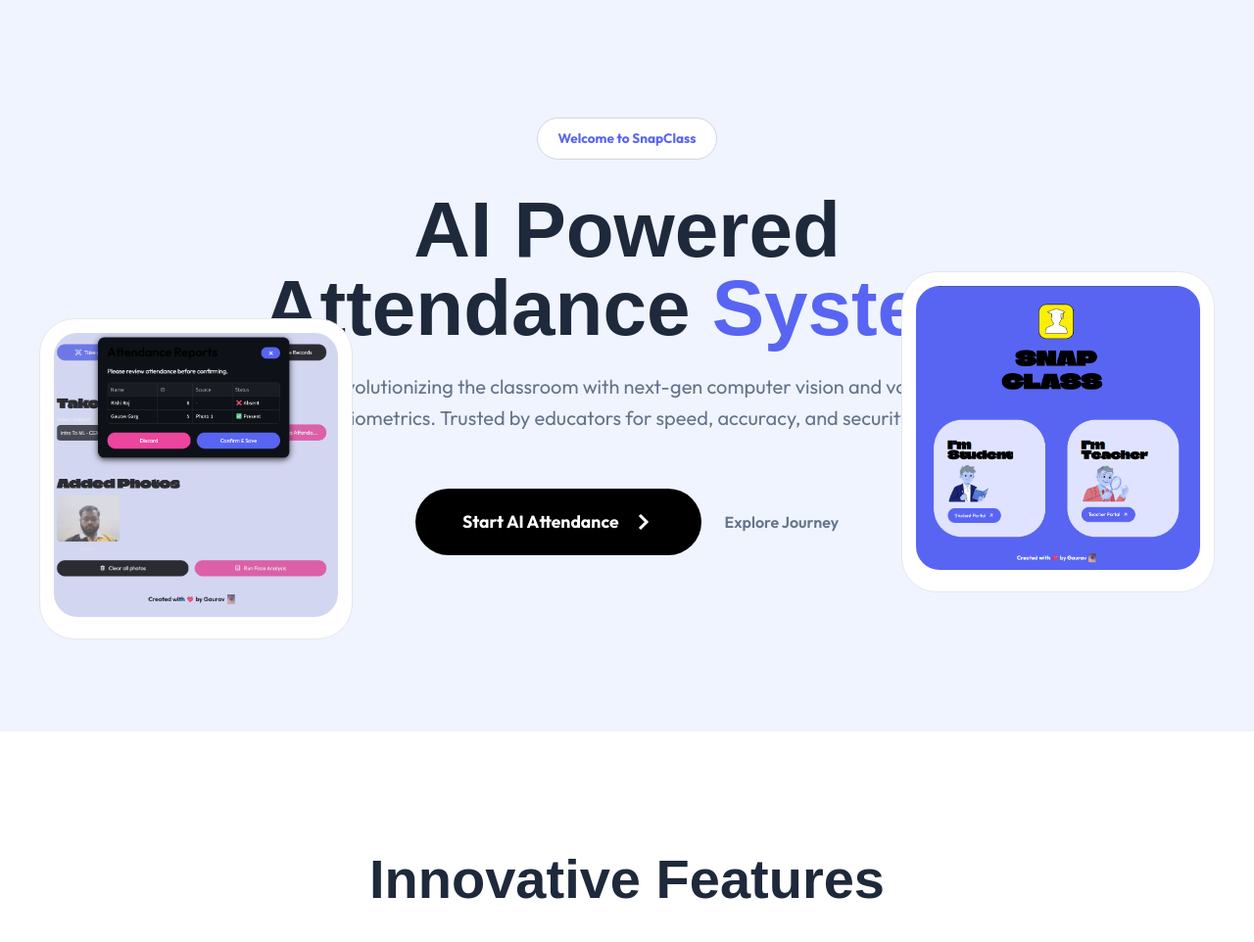
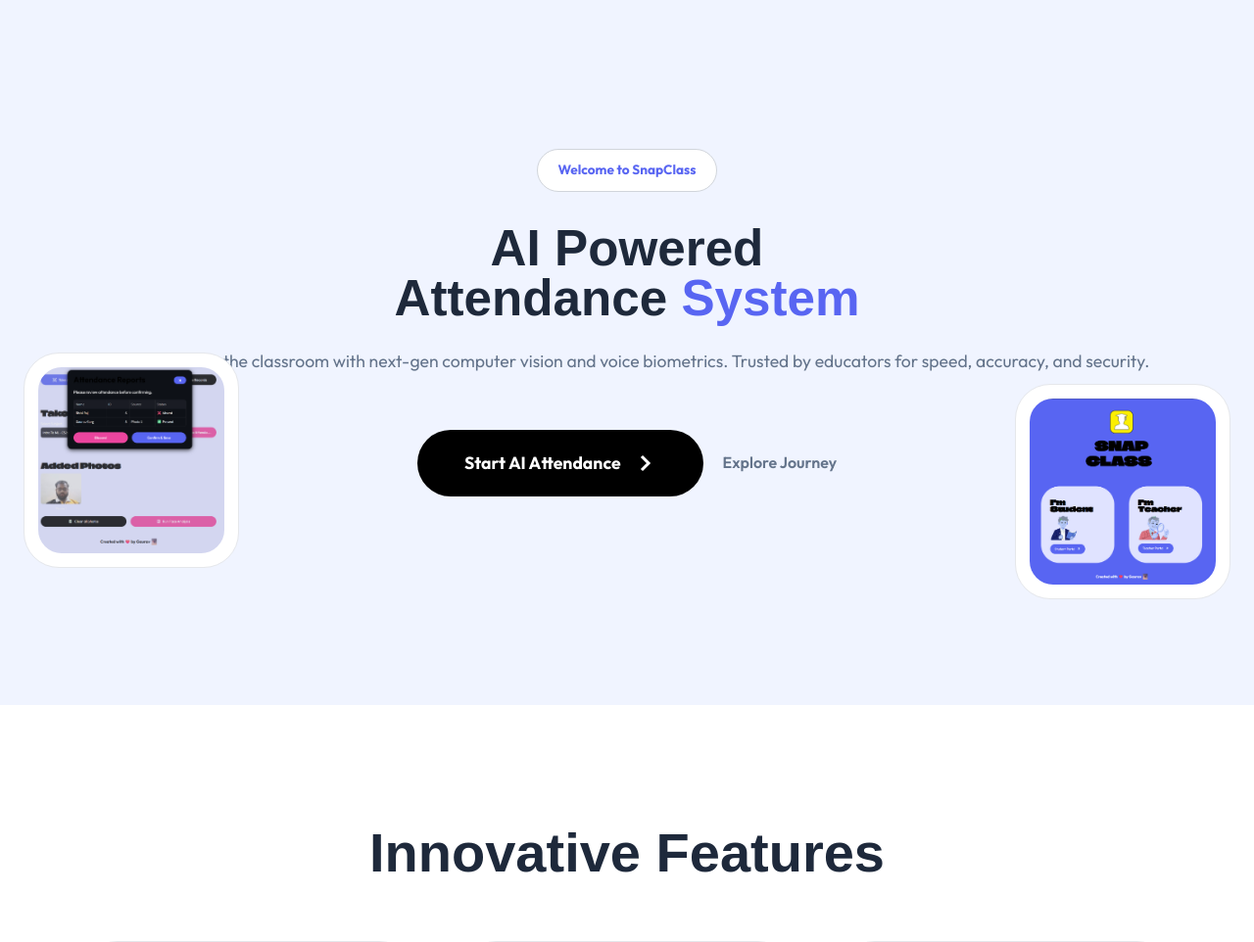
Before and after one commit to Gauravvvv07/snapclass_frontend, a Flask app: page / in a window 1280 px wide. Shown: the part 75-1037 px from the top of the page at 98% size. Run offline with Flask 3, Linux system fonts and the light colour scheme; some web fonts are replaced.

Commit message:
Finished Landing Page

```diff
--- a/static/css/styles.css
+++ b/static/css/styles.css
@@ -722,3 +722,125 @@ h4 {
         font-size: 0.95rem;
     }
 }
+
+
+/* ==========================================
+   1. HERO SECTION POSITIONING
+   ========================================== */
+
+.hero {
+    position: relative;
+}
+
+
+/* ==========================================
+   2. LAPTOP RESPONSIVENESS
+   Screens between 1201px and 1600px
+   ========================================== */
+
+@media (min-width: 1201px) and (max-width: 1600px) {
+
+    .hero {
+        padding: 100px 24px;
+    }
+
+    .hero h1 {
+        font-size: clamp(2.8rem, 4vw, 4rem);
+        max-width: 700px;
+        width: 100%;
+        margin-left: auto;
+        margin-right: auto;
+    }
+
+    .hero p {
+        max-width: 650px;
+        font-size: 1.1rem;
+        margin-left: auto;
+        margin-right: auto;
+    }
+
+    .floating-card {
+        width: clamp(220px, 17vw, 270px);
+    }
+
+    .card-left {
+        left: 24px;
+    }
+
+    .card-right {
+        right: 24px;
+    }
+
+    .hero-actions {
+        flex-wrap: wrap;
+        justify-content: center;
+        gap: 20px;
+    }
+}
+
+
+/* ==========================================
+   3. SMALL LAPTOP / TABLET RESPONSIVENESS
+   Screens between 769px and 1200px
+   ========================================== */
+
+@media (min-width: 769px) and (max-width: 1200px) {
+
+    .hero {
+        padding: 80px 32px;
+    }
+
+    .hero h1 {
+        font-size: clamp(2.8rem, 5.5vw, 4rem);
+        max-width: 850px;
+        width: 100%;
+        margin-left: auto;
+        margin-right: auto;
+    }
+
+    .hero p {
+        font-size: 1.1rem;
+        max-width: 650px;
+        margin-bottom: 36px;
+    }
+
+    .hero-actions {
+        flex-wrap: wrap;
+        justify-content: center;
+        gap: 20px;
+        margin-bottom: 20px;
+    }
+
+    .btn-cta {
+        padding: 18px 32px;
+    }
+
+    .floating-card {
+        display: none;
+    }
+}
+
+
+/* ==========================================
+   4. EXTRA SAFETY FOR CONTENT OVERFLOW
+   ========================================== */
+
+.hero h1,
+.hero p,
+.hero-actions {
+    max-width: 100%;
+}
+
+.hero h1 {
+    overflow-wrap: break-word;
+}
+
+.hero-actions a {
+    max-width: 100%;
+}
+
+.floating-card img {
+    display: block;
+    max-width: 100%;
+    height: auto;
+}
```
